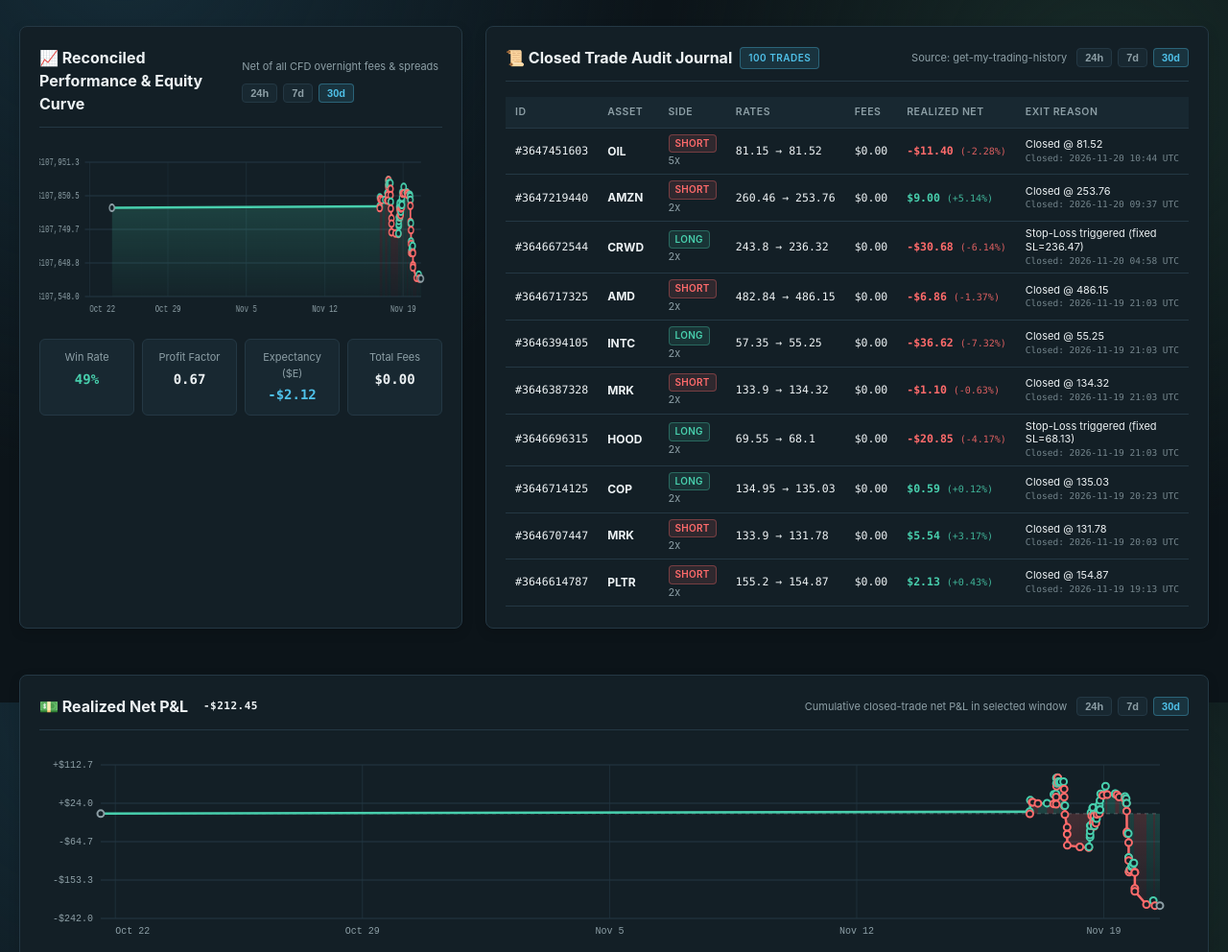
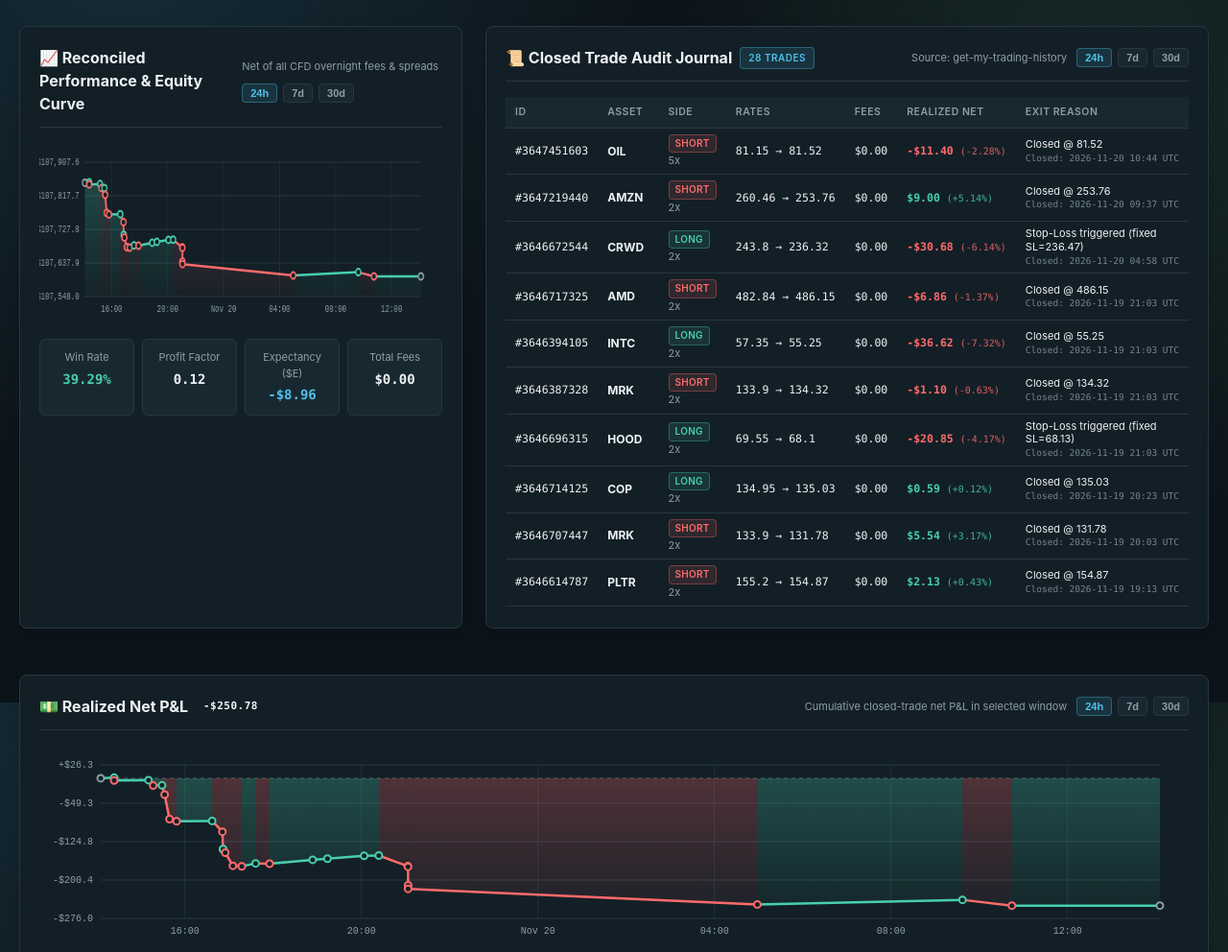
Before and after one commit to knightkalman/trader-dashboard, a plain HTML site: page site/index.html in a window 1280 px wide. Shown: the part 1668-2660 px from the top of the page at 96% size. Drawn offline with Linux system fonts and the light colour scheme.

Commit message:
chore(ui): default performance, journal & PnL charts to 24h view

```diff
--- a/site/index.html
+++ b/site/index.html
@@ -240,9 +240,9 @@
           <div style="display:flex; align-items:center; gap:10px; flex-wrap:wrap;">
             <span style="font-size:11px; color:var(--text-muted);">Net of all CFD overnight fees &amp; spreads</span>
             <div class="matrix-filter-bar history-window-switch" role="group" aria-label="Reconciled performance timeframe">
-              <button class="filter-btn" data-window="24h" type="button">24h</button>
+              <button class="filter-btn active" data-window="24h" type="button">24h</button>
               <button class="filter-btn" data-window="7d" type="button">7d</button>
-              <button class="filter-btn active" data-window="30d" type="button">30d</button>
+              <button class="filter-btn" data-window="30d" type="button">30d</button>
             </div>
           </div>
         </div>
@@ -269,9 +269,9 @@
           <div style="display:flex; align-items:center; gap:10px; flex-wrap:wrap;">
             <span style="font-size:11px; color:var(--text-muted);">Source: get-my-trading-history</span>
             <div class="matrix-filter-bar history-window-switch" role="group" aria-label="Closed trade journal timeframe">
-              <button class="filter-btn" data-window="24h" type="button">24h</button>
+              <button class="filter-btn active" data-window="24h" type="button">24h</button>
               <button class="filter-btn" data-window="7d" type="button">7d</button>
-              <button class="filter-btn active" data-window="30d" type="button">30d</button>
+              <button class="filter-btn" data-window="30d" type="button">30d</button>
             </div>
           </div>
         </div>
@@ -307,9 +307,9 @@
         <div style="display:flex; align-items:center; gap:10px; flex-wrap:wrap;">
           <span style="font-size:11px; color:var(--text-muted);">Cumulative closed-trade net P&amp;L in selected window</span>
           <div class="matrix-filter-bar history-window-switch" role="group" aria-label="Realized Net P&amp;L timeframe">
-            <button class="filter-btn" data-window="24h" type="button">24h</button>
+            <button class="filter-btn active" data-window="24h" type="button">24h</button>
             <button class="filter-btn" data-window="7d" type="button">7d</button>
-            <button class="filter-btn active" data-window="30d" type="button">30d</button>
+            <button class="filter-btn" data-window="30d" type="button">30d</button>
           </div>
         </div>
       </div>
@@ -334,6 +334,6 @@
   <div id="toast">Command copied!</div>
 
   <script src="js/charts.js?v=6"></script>
-  <script src="js/app.js?v=8"></script>
+  <script src="js/app.js?v=9"></script>
 </body>
 </html>
--- a/site/js/app.js
+++ b/site/js/app.js
@@ -11,7 +11,7 @@ let currentSummary = null;
 let currentHistory = null;
 let selectedTicker = null;
 let activeMatrixFilter = "all";
-let activeHistoryWindow = "30d";
+let activeHistoryWindow = "24h";
 
 const HISTORY_WINDOW_HOURS = {
   "24h": 24,
```
